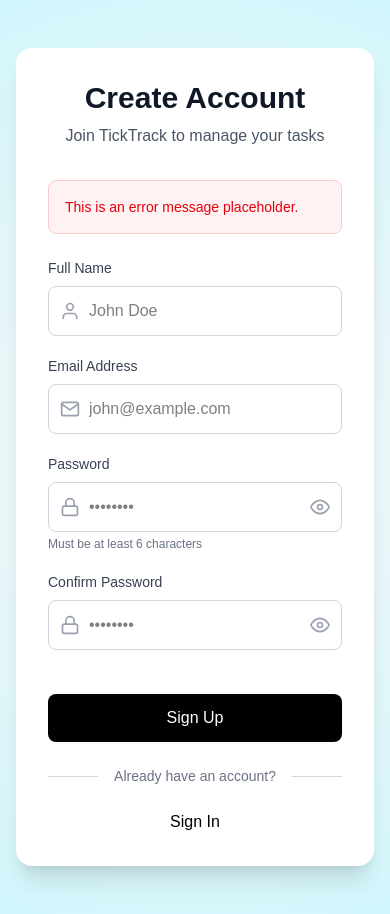
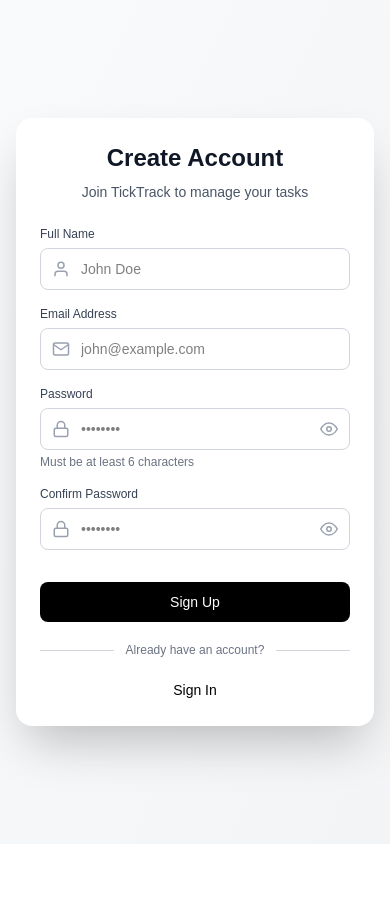
Before and after one commit to pirate08/tick-track, a Next.js app: page /register in a window 390 px wide. After the commit the page ends 844 px from the top, so only its background shows below. Built offline with nearby package versions, Linux system fonts and the light colour scheme.

Commit message:
Changes made in Register page ui..

```diff
--- a/src/components/RegisterUI.jsx
+++ b/src/components/RegisterUI.jsx
@@ -1,45 +1,87 @@
-import React from 'react';
+'use client';
+
+import React, { useState } from 'react';
 import Link from 'next/link';
 import { FiUser, FiMail, FiLock, FiEye, FiEyeOff } from 'react-icons/fi';
+import Image from 'next/image';
 
 const RegisterUI = () => {
+  const [formData, setFormData] = useState({
+    name: '',
+    email: '',
+    password: '',
+  });
+  const [showPassword, setShowPassword] = useState(false);
+  const [showConfirmPassword, setShowConfirmPassword] = useState(false);
+  const [error, setError] = useState('');
+  const [loading, setLoading] = useState(false);
+
   return (
-    <div className='min-h-screen  flex items-center justify-center px-4 py-12'>
-      <div className='w-full max-w-md'>
+    <div className='min-h-screen flex items-center justify-center px-4 py-12 bg-gradient-to-br from-gray-50 to-gray-100 relative overflow-hidden'>
+      {/* Background Decorative Elements */}
+      <div className='absolute inset-0 overflow-hidden pointer-events-none'>
+        {/* Top Blob */}
+        <div className='absolute -top-20 -right-20 opacity-30 hidden lg:block'>
+          <Image
+            src='/blob.svg'
+            height={400}
+            width={400}
+            alt='Decorative blob'
+          />
+        </div>
+
+        {/* Bottom Wave */}
+        <div className='absolute -bottom-10 left-0 right-0 opacity-20 hidden md:block'>
+          <Image
+            src='/wave.svg'
+            height={300}
+            width={1200}
+            alt='Decorative wave'
+            className='w-full object-cover'
+          />
+        </div>
+      </div>
+
+      {/* Main Content Container */}
+      <div className='w-full max-w-md relative z-10'>
         {/* Card */}
-        <div className='bg-white rounded-2xl shadow-xl p-8'>
+        <div className='bg-white rounded-2xl shadow-2xl p-6 sm:p-8 md:p-10'>
           {/* Header */}
-          <div className='text-center mb-8'>
-            <h1 className='text-3xl font-bold text-gray-900 mb-2'>
+          <div className='text-center mb-6 sm:mb-8'>
+            <h1 className='text-2xl sm:text-3xl md:text-4xl font-bold text-gray-900 mb-2'>
               Create Account
             </h1>
-            <p className='text-gray-600'>Join TickTrack to manage your tasks</p>
+            <p className='text-sm sm:text-base text-gray-600'>
+              Join TickTrack to manage your tasks
+            </p>
           </div>
 
-          {/* Error Message Placeholder (Conditionally Rendered) */}
-          {/* Replace {error && ...} with static structure for design representation */}
-          <div className='mb-6 p-4 bg-red-50 border border-red-200 text-red-600 rounded-lg text-sm'>
-            This is an error message placeholder.
+          {/* Error Message Placeholder */}
+          {error && (
+            <div className='mb-6 p-3 sm:p-4 bg-red-50 border border-red-200 text-red-600 rounded-lg text-xs sm:text-sm'>
+              {error}
             </div>
+          )}
 
           {/* Form */}
-          <form className='space-y-5'>
+          <div className='space-y-4 sm:space-y-5'>
             {/* Name Field */}
             <div>
               <label
                 htmlFor='name'
-                className='block text-sm font-medium text-gray-700 mb-2'>
+                className='block text-xs sm:text-sm font-medium text-gray-700 mb-1.5 sm:mb-2'>
                 Full Name
               </label>
               <div className='relative'>
                 <div className='absolute inset-y-0 left-0 pl-3 flex items-center pointer-events-none'>
-                  <FiUser className='text-gray-400' size={20} />
+                  <FiUser className='text-gray-400' size={18} />
                 </div>
                 <input
                   type='text'
                   id='name'
                   name='name'
-                  className='w-full pl-10 pr-4 py-3 border border-gray-300 rounded-lg focus:ring-2 focus:ring-black focus:border-transparent transition-all outline-none'
+                  value={formData.name}
+                  className='w-full pl-10 pr-4 py-2.5 sm:py-3 text-sm sm:text-base border border-gray-300 rounded-lg focus:ring-2 focus:ring-black focus:border-transparent transition-all outline-none'
                   placeholder='John Doe'
                 />
               </div>
@@ -49,18 +91,19 @@ const RegisterUI = () => {
             <div>
               <label
                 htmlFor='email'
-                className='block text-sm font-medium text-gray-700 mb-2'>
+                className='block text-xs sm:text-sm font-medium text-gray-700 mb-1.5 sm:mb-2'>
                 Email Address
               </label>
               <div className='relative'>
                 <div className='absolute inset-y-0 left-0 pl-3 flex items-center pointer-events-none'>
-                  <FiMail className='text-gray-400' size={20} />
+                  <FiMail className='text-gray-400' size={18} />
                 </div>
                 <input
                   type='email'
                   id='email'
                   name='email'
-                  className='w-full pl-10 pr-4 py-3 border border-gray-300 rounded-lg focus:ring-2 focus:ring-black focus:border-transparent transition-all outline-none'
+                  value={formData.email}
+                  className='w-full pl-10 pr-4 py-2.5 sm:py-3 text-sm sm:text-base border border-gray-300 rounded-lg focus:ring-2 focus:ring-black focus:border-transparent transition-all outline-none'
                   placeholder='john@example.com'
                 />
               </div>
@@ -70,28 +113,36 @@ const RegisterUI = () => {
             <div>
               <label
                 htmlFor='password'
-                className='block text-sm font-medium text-gray-700 mb-2'>
+                className='block text-xs sm:text-sm font-medium text-gray-700 mb-1.5 sm:mb-2'>
                 Password
               </label>
               <div className='relative'>
                 <div className='absolute inset-y-0 left-0 pl-3 flex items-center pointer-events-none'>
-                  <FiLock className='text-gray-400' size={20} />
+                  <FiLock className='text-gray-400' size={18} />
                 </div>
                 <input
-                  type='password'
+                  type={showPassword ? 'text' : 'password'}
                   id='password'
                   name='password'
-                  className='w-full pl-10 pr-12 py-3 border border-gray-300 rounded-lg focus:ring-2 focus:ring-black focus:border-transparent transition-all outline-none'
+                  value={formData.password}
+                  className='w-full pl-10 pr-12 py-2.5 sm:py-3 text-sm sm:text-base border border-gray-300 rounded-lg focus:ring-2 focus:ring-black focus:border-transparent transition-all outline-none'
                   placeholder='••••••••'
                 />
                 <button
                   type='button'
+                  onClick={() => setShowPassword(!showPassword)}
                   className='absolute inset-y-0 right-0 pr-3 flex items-center'>
-                  {/* Placeholder for the toggle icon */}
+                  {showPassword ? (
+                    <FiEyeOff
+                      className='text-gray-400 hover:text-gray-600'
+                      size={18}
+                    />
+                  ) : (
                     <FiEye
                       className='text-gray-400 hover:text-gray-600'
-                    size={20}
+                      size={18}
                     />
+                  )}
                 </button>
               </div>
               <p className='mt-1 text-xs text-gray-500'>
@@ -103,28 +154,35 @@ const RegisterUI = () => {
             <div>
               <label
                 htmlFor='confirmPassword'
-                className='block text-sm font-medium text-gray-700 mb-2'>
+                className='block text-xs sm:text-sm font-medium text-gray-700 mb-1.5 sm:mb-2'>
                 Confirm Password
               </label>
               <div className='relative'>
                 <div className='absolute inset-y-0 left-0 pl-3 flex items-center pointer-events-none'>
-                  <FiLock className='text-gray-400' size={20} />
+                  <FiLock className='text-gray-400' size={18} />
                 </div>
                 <input
-                  type='password'
+                  type={showConfirmPassword ? 'text' : 'password'}
                   id='confirmPassword'
                   name='confirmPassword'
-                  className='w-full pl-10 pr-12 py-3 border border-gray-300 rounded-lg focus:ring-2 focus:ring-black focus:border-transparent transition-all outline-none'
+                  className='w-full pl-10 pr-12 py-2.5 sm:py-3 text-sm sm:text-base border border-gray-300 rounded-lg focus:ring-2 focus:ring-black focus:border-transparent transition-all outline-none'
                   placeholder='••••••••'
                 />
                 <button
                   type='button'
+                  onClick={() => setShowConfirmPassword(!showConfirmPassword)}
                   className='absolute inset-y-0 right-0 pr-3 flex items-center'>
-                  {/* Placeholder for the toggle icon */}
+                  {showConfirmPassword ? (
+                    <FiEyeOff
+                      className='text-gray-400 hover:text-gray-600'
+                      size={18}
+                    />
+                  ) : (
                     <FiEye
                       className='text-gray-400 hover:text-gray-600'
-                    size={20}
+                      size={18}
                     />
+                  )}
                 </button>
               </div>
             </div>
@@ -132,18 +190,19 @@ const RegisterUI = () => {
             {/* Submit Button */}
             <button
               type='submit'
-              className='w-full bg-black text-white py-3 rounded-lg font-medium hover:bg-gray-800 transition-colors duration-200 disabled:bg-gray-400 disabled:cursor-not-allowed mt-6'>
-              Sign Up
+              disabled={loading}
+              className='w-full bg-black text-white py-2.5 sm:py-3 rounded-lg font-medium text-sm sm:text-base hover:bg-gray-800 transition-colors duration-200 disabled:bg-gray-400 disabled:cursor-not-allowed mt-4 sm:mt-6'>
+              {loading ? 'Creating Account...' : 'Sign Up'}
             </button>
-          </form>
+          </div>
 
           {/* Divider */}
-          <div className='relative my-6'>
+          <div className='relative my-5 sm:my-6'>
             <div className='absolute inset-0 flex items-center'>
               <div className='w-full border-t border-gray-300'></div>
             </div>
-            <div className='relative flex justify-center text-sm'>
-              <span className='px-4 bg-white text-gray-500'>
+            <div className='relative flex justify-center text-xs sm:text-sm'>
+              <span className='px-3 sm:px-4 bg-white text-gray-500'>
                 Already have an account?
               </span>
             </div>
@@ -153,7 +212,7 @@ const RegisterUI = () => {
           <div className='text-center'>
             <Link
               href='/signin'
-              className='text-black font-medium hover:underline transition-all'>
+              className='text-sm sm:text-base text-black font-medium hover:underline transition-all'>
               Sign In
             </Link>
           </div>
```
Also changed, not shown: public/blob.svg (added), public/wave.svg (added). Lines whose indentation alone changed are shown as unchanged.
